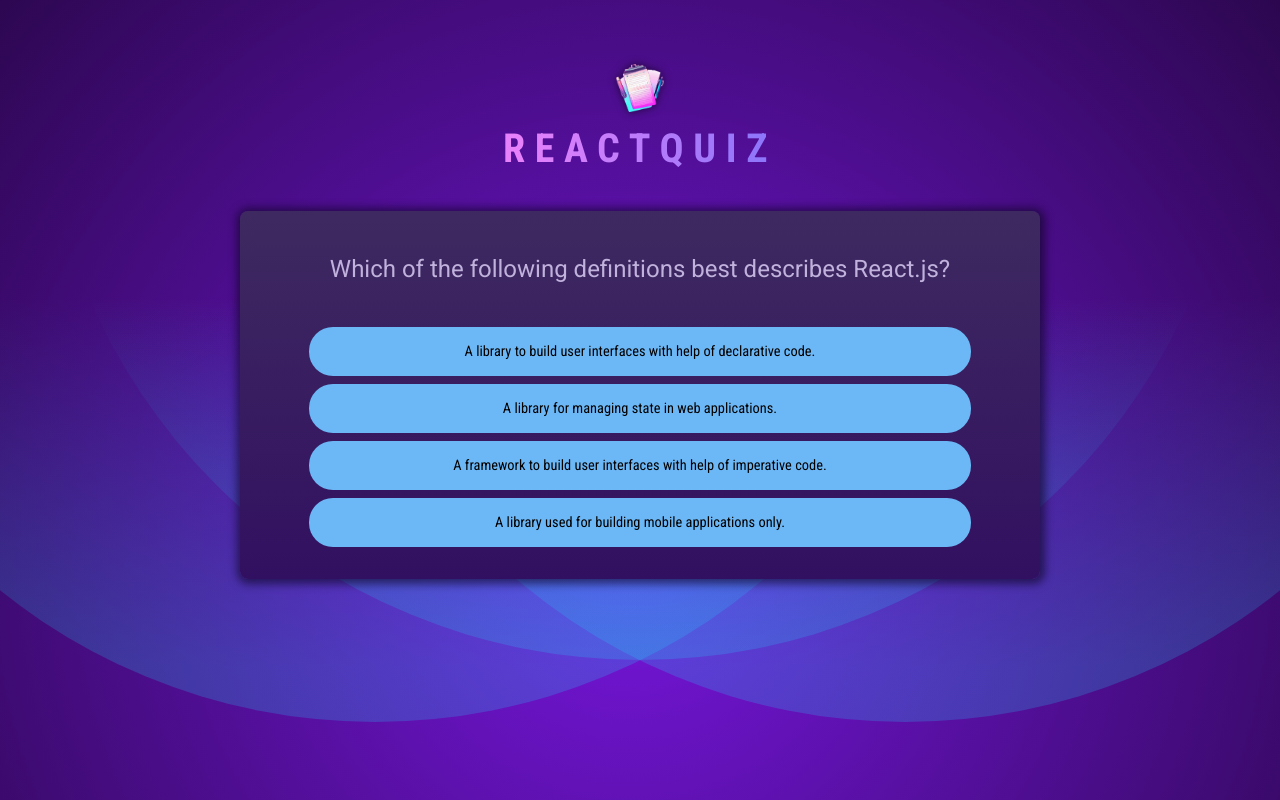
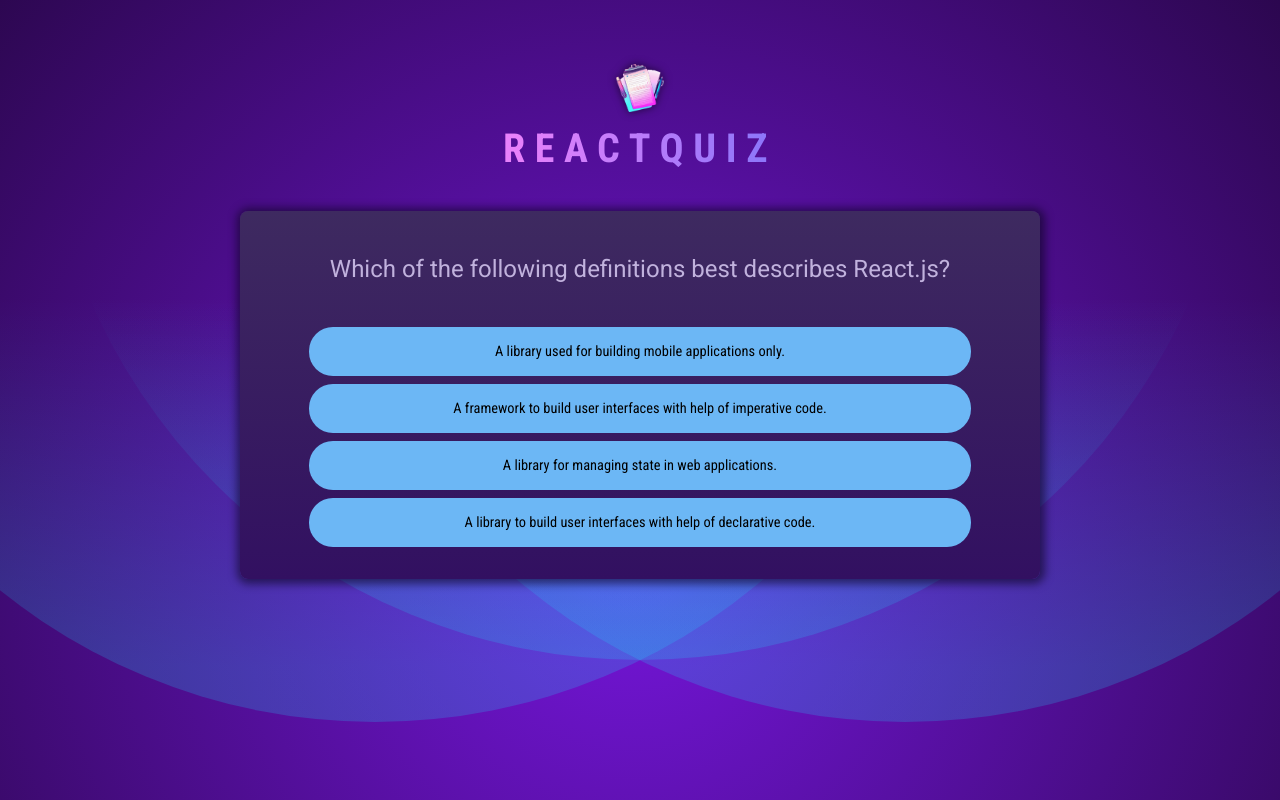
Before and after one commit to AntQua/react-quiz-app, a React (Vite) app: page / in a window 1280 px wide. Built offline with nearby package versions, Linux system fonts and the light colour scheme.

Commit message:
Shuffling Answers

```diff
--- a/src/components/Quiz.jsx
+++ b/src/components/Quiz.jsx
@@ -5,8 +5,12 @@
 export default function Quiz() {
   const [userAnswers, setUserAnswers] = useState([]);
 
+
   //derived state
   const activeQuestionIndex = userAnswers.length;
+  const shuffledAnswers = [...QUESTIONS[activeQuestionIndex].answers];
+  shuffledAnswers.sort(() => Math.random() - 0.5);
+
 
   function handleSelectAnswer(selectedAnswer) {
     setUserAnswers((prevUserAnswers) => {
@@ -19,7 +23,8 @@
       <div id="question">
         <h2>{QUESTIONS[activeQuestionIndex].text}</h2>
         <ul id="answers">
-          {QUESTIONS[activeQuestionIndex].answers.map((answer) => (
+          {/* {QUESTIONS[activeQuestionIndex].answers.map((answer) => ( */}
+          {shuffledAnswers.map((answer) => (
             <li key={answer} className="answer">
               <button onClick={() => handleSelectAnswer(answer)}>
                 {answer}
```
